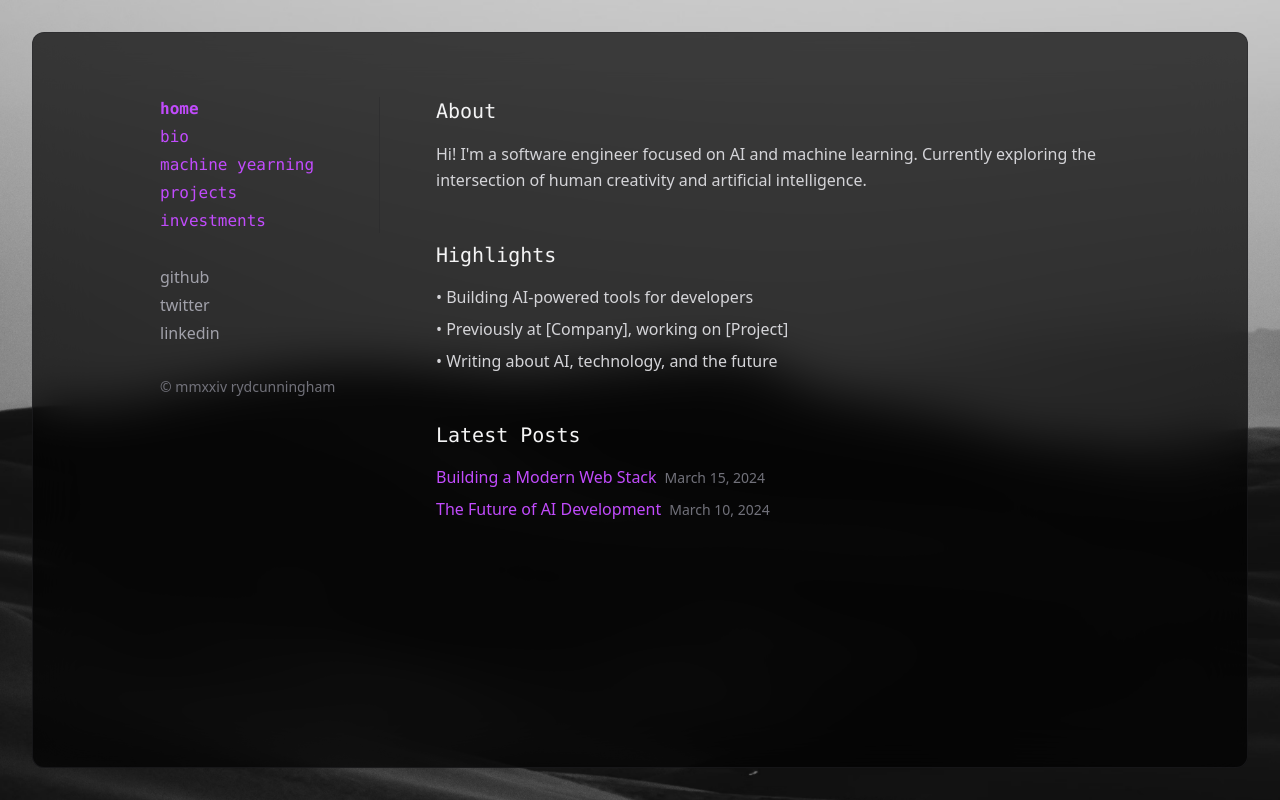
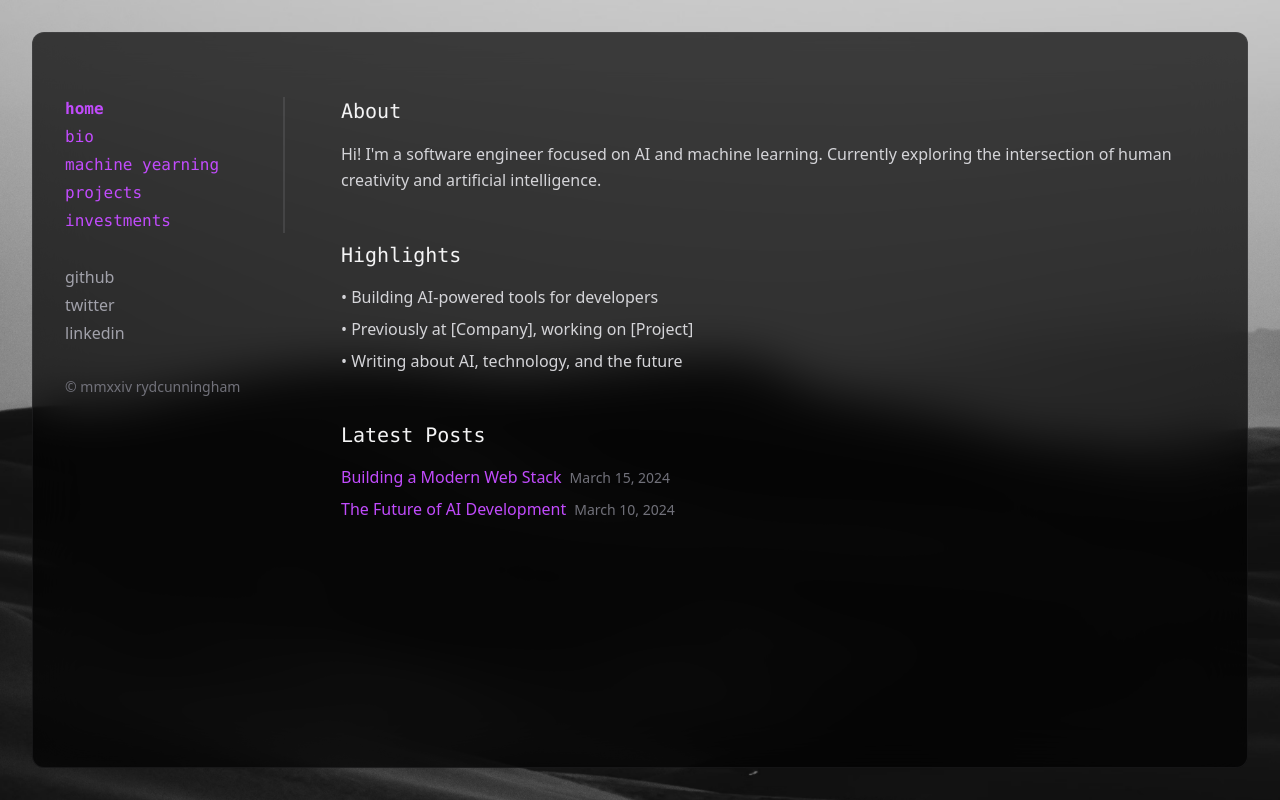
Before and after one commit to rydcunningham/edgerunner, a Next.js app in the folder apps/web/: page / in a window 1280 px wide. Built offline with nearby package versions, Linux system fonts and the light colour scheme.

Commit message:
adjusted spacing for main content, scrollable, fixed nav bar and bg

```diff
--- a/apps/web/app/layout.tsx
+++ b/apps/web/app/layout.tsx
@@ -16,11 +16,11 @@ export default function RootLayout({
           backgroundColor: 'black'
         }}
       >
-        <div className="min-h-screen p-8">
-          <div className="min-h-[calc(100vh-4rem)] rounded-xl backdrop-blur-xl bg-black/70 border border-zinc-800/50">
-            <div className="max-w-5xl mx-auto px-8 py-16 grid grid-cols-[220px,1fr] gap-14">
+        <div className="fixed inset-8">
+          <div className="h-full rounded-xl backdrop-blur-xl bg-black/70 border border-zinc-400/10">
+            <div className="h-full max-w-7xl mx-auto px-8 py-16 grid grid-cols-[220px,1fr] gap-14">
               <header>
-                <div className="border-r border-zinc-800/50 pr-14">
+                <div className="border-r-[2px] border-zinc-200/10 pr-14">
                   <nav className="space-y-1 font-mono">
                     <NavLink href="/">home</NavLink>
                     <NavLink href="/bio">bio</NavLink>
@@ -38,7 +38,7 @@ export default function RootLayout({
                   <p>© mmxxiv rydcunningham</p>
                 </div>
               </header>
-              <main className="max-w-2xl text-zinc-100">
+              <main className="text-zinc-100 overflow-y-auto">
                 {children}
               </main>
             </div>
```
